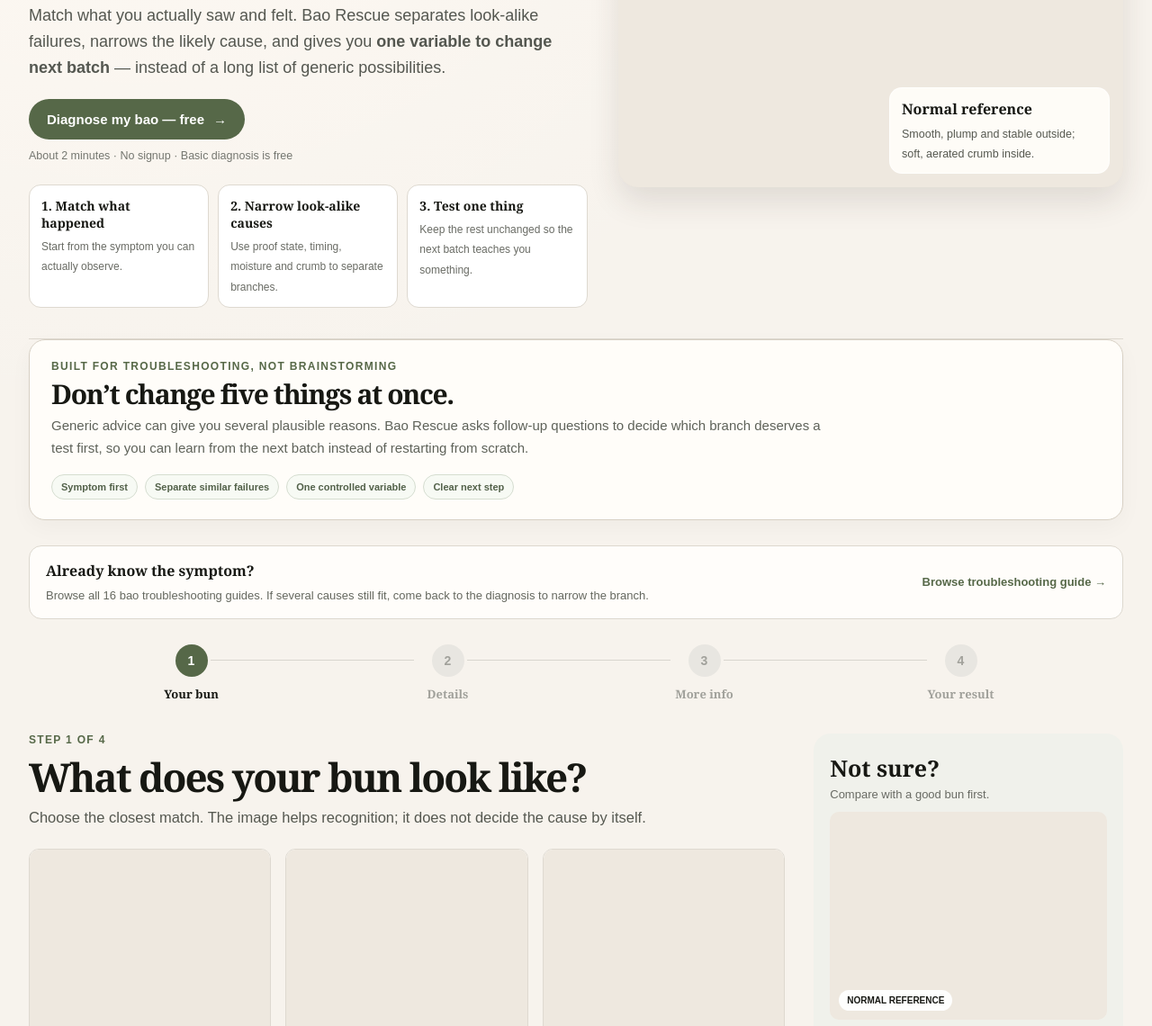
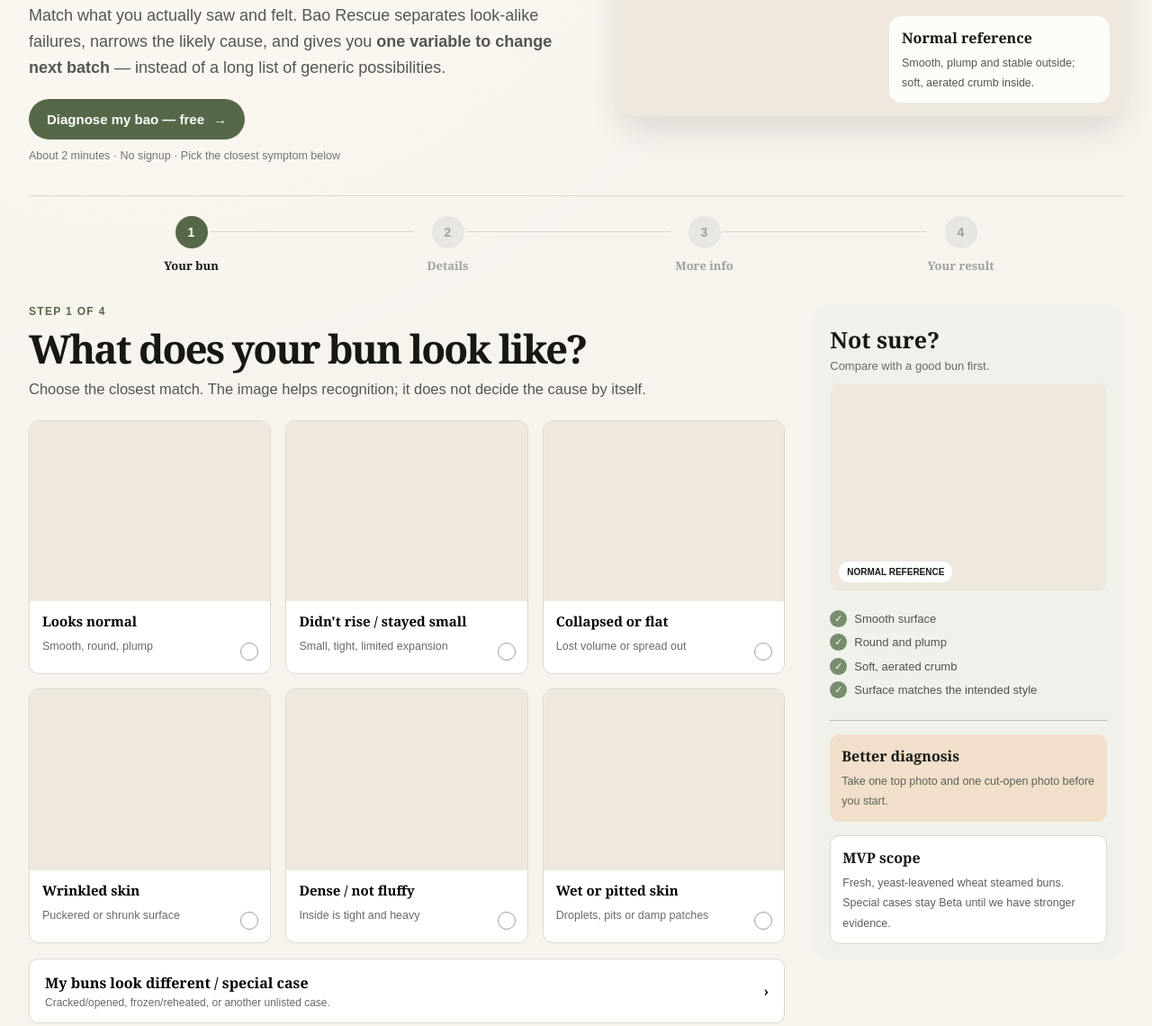
Before and after one commit to DragonChenCL/bok-choy-knowledge-export-experiment, a plain HTML site: page site/index.html in a window 1280 px wide. Shown: the part 388-1528 px from the top of the page at 90% size. Drawn offline with Linux system fonts and the light colour scheme.

Commit message:
move Bao diagnosis above supporting content

```diff
--- a/site/index.html
+++ b/site/index.html
@@ -49,15 +49,17 @@
       <h1>Your bao failed. Don’t guess what to change.</h1>
       <p>Match what you actually saw and felt. Bao Rescue separates look-alike failures, narrows the likely cause, and gives you <b>one variable to change next batch</b> — instead of a long list of generic possibilities.</p>
       <a class="heroCta" href="#diagnose">Diagnose my bao — free <span>→</span></a>
-      <div class="heroMicro">About 2 minutes · No signup · Basic diagnosis is free</div>
-      <div class="promiseGrid">
-        <div><b>1. Match what happened</b><span>Start from the symptom you can actually observe.</span></div>
-        <div><b>2. Narrow look-alike causes</b><span>Use proof state, timing, moisture and crumb to separate branches.</span></div>
-        <div><b>3. Test one thing</b><span>Keep the rest unchanged so the next batch teaches you something.</span></div>
-      </div>
+      <div class="heroMicro">About 2 minutes · No signup · Pick the closest symptom below</div>
     </div>
     <div class="heroVisual"><div class="photo p-normal" role="img" aria-label="Normal steamed bao reference"></div><div class="heroNote"><b>Normal reference</b><span>Smooth, plump and stable outside; soft, aerated crumb inside.</span></div></div>
   </section>
+
+  <div class="steps" id="diagnose"><div class="step active" data-step="1"><i>1</i><b>Your bun</b></div><div class="step" data-step="2"><i>2</i><b>Details</b></div><div class="step" data-step="3"><i>3</i><b>More info</b></div><div class="step" data-step="4"><i>4</i><b>Your result</b></div></div>
+  <div class="layout"><main><section id="chooser"><div class="eyebrow">Step 1 of 4</div><h2>What does your bun look like?</h2><p class="lead">Choose the closest match. The image helps recognition; it does not decide the cause by itself.</p>
+    <div class="symptomGrid" id="symptomGrid"><button class="symptom" data-key="normal"><div class="photo p-normal"></div><div class="copy"><b>Looks normal</b><span>Smooth, round, plump</span></div><i class="radio"></i></button><button class="symptom" data-key="norise"><div class="photo p-underproof"></div><div class="copy"><b>Didn't rise / stayed small</b><span>Small, tight, limited expansion</span></div><i class="radio"></i></button><button class="symptom" data-key="collapse"><div class="photo p-collapsed"></div><div class="copy"><b>Collapsed or flat</b><span>Lost volume or spread out</span></div><i class="radio"></i></button><button class="symptom" data-key="wrinkle"><div class="photo p-wrinkled"></div><div class="copy"><b>Wrinkled skin</b><span>Puckered or shrunk surface</span></div><i class="radio"></i></button><button class="symptom" data-key="dense"><div class="photo p-denseCrumb"></div><div class="copy"><b>Dense / not fluffy</b><span>Inside is tight and heavy</span></div><i class="radio"></i></button><button class="symptom" data-key="wet"><div class="photo p-wet"></div><div class="copy"><b>Wet or pitted skin</b><span>Droplets, pits or damp patches</span></div><i class="radio"></i></button></div>
+    <button class="specialRow" id="specialBtn"><span><b>My buns look different / special case</b><small>Cracked/opened, frozen/reheated, or another unlisted case.</small></span><strong>›</strong></button><button class="nextBtn" id="nextBtn" disabled>Next →</button></section><section id="question"></section><section id="result"></section></main>
+    <aside class="sidecard"><h3>Not sure?</h3><p>Compare with a good bun first.</p><div class="reference"><div class="photo p-normal"></div><span>NORMAL REFERENCE</span></div><ul class="checks"><li>Smooth surface</li><li>Round and plump</li><li>Soft, aerated crumb</li><li>Surface matches the intended style</li></ul><div class="tip"><b>Better diagnosis</b><span>Take one top photo and one cut-open photo before you start.</span></div><div class="scope"><b>MVP scope</b><span>Fresh, yeast-leavened wheat steamed buns. Special cases stay Beta until we have stronger evidence.</span></div></aside>
+  </div>
 
   <section class="whyBlock">
     <div class="eyebrow">Built for troubleshooting, not brainstorming</div>
@@ -69,13 +71,6 @@
   <div style="margin:0 0 28px;padding:16px 18px;border:1px solid #ddd8cf;border-radius:14px;background:#fffdfa;display:flex;align-items:center;justify-content:space-between;gap:18px;flex-wrap:wrap">
     <div><b style="display:block;margin-bottom:4px">Already know the symptom?</b><span style="font:13px/1.5 Arial,sans-serif;color:#65685f">Browse all 16 bao troubleshooting guides. If several causes still fit, come back to the diagnosis to narrow the branch.</span></div>
     <a href="./bao-troubleshooting/" style="color:#566848;text-decoration:none;font:700 13px Arial,sans-serif">Browse troubleshooting guide →</a>
-  </div>
-
-  <div class="steps" id="diagnose"><div class="step active" data-step="1"><i>1</i><b>Your bun</b></div><div class="step" data-step="2"><i>2</i><b>Details</b></div><div class="step" data-step="3"><i>3</i><b>More info</b></div><div class="step" data-step="4"><i>4</i><b>Your result</b></div></div>
-  <div class="layout"><main><section id="chooser"><div class="eyebrow">Step 1 of 4</div><h2>What does your bun look like?</h2><p class="lead">Choose the closest match. The image helps recognition; it does not decide the cause by itself.</p>
-    <div class="symptomGrid" id="symptomGrid"><button class="symptom" data-key="normal"><div class="photo p-normal"></div><div class="copy"><b>Looks normal</b><span>Smooth, round, plump</span></div><i class="radio"></i></button><button class="symptom" data-key="norise"><div class="photo p-underproof"></div><div class="copy"><b>Didn't rise / stayed small</b><span>Small, tight, limited expansion</span></div><i class="radio"></i></button><button class="symptom" data-key="collapse"><div class="photo p-collapsed"></div><div class="copy"><b>Collapsed or flat</b><span>Lost volume or spread out</span></div><i class="radio"></i></button><button class="symptom" data-key="wrinkle"><div class="photo p-wrinkled"></div><div class="copy"><b>Wrinkled skin</b><span>Puckered or shrunk surface</span></div><i class="radio"></i></button><button class="symptom" data-key="dense"><div class="photo p-denseCrumb"></div><div class="copy"><b>Dense / not fluffy</b><span>Inside is tight and heavy</span></div><i class="radio"></i></button><button class="symptom" data-key="wet"><div class="photo p-wet"></div><div class="copy"><b>Wet or pitted skin</b><span>Droplets, pits or damp patches</span></div><i class="radio"></i></button></div>
-    <button class="specialRow" id="specialBtn"><span><b>My buns look different / special case</b><small>Cracked/opened, frozen/reheated, or another unlisted case.</small></span><strong>›</strong></button><button class="nextBtn" id="nextBtn" disabled>Next →</button></section><section id="question"></section><section id="result"></section></main>
-    <aside class="sidecard"><h3>Not sure?</h3><p>Compare with a good bun first.</p><div class="reference"><div class="photo p-normal"></div><span>NORMAL REFERENCE</span></div><ul class="checks"><li>Smooth surface</li><li>Round and plump</li><li>Soft, aerated crumb</li><li>Surface matches the intended style</li></ul><div class="tip"><b>Better diagnosis</b><span>Take one top photo and one cut-open photo before you start.</span></div><div class="scope"><b>MVP scope</b><span>Fresh, yeast-leavened wheat steamed buns. Special cases stay Beta until we have stronger evidence.</span></div></aside>
   </div>
 
   <section id="pricing" class="premiumSection">
```
